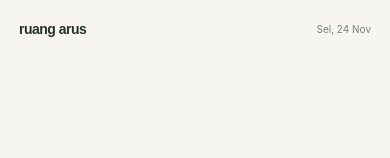
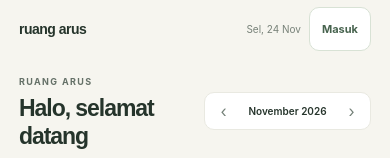
Before and after one commit to matimaneh/ruang-arus, a plain HTML site: page index.html in a window 390 px wide. Shown: the top 158 px of the page. Drawn offline with Linux system fonts and the light colour scheme.

Commit message:
Add mobile account button to header

```diff
--- a/index.html
+++ b/index.html
@@ -27,7 +27,7 @@
       </aside>
 
       <main class="main-area">
-        <header class="topbar"><div class="mobile-brand"><strong>ruang arus</strong></div><div class="topbar-context" id="top-context">Ringkasan keuangan</div><div class="topbar-right"><span class="today-label" id="today-label"></span></div></header>
+        <header class="topbar"><div class="mobile-brand"><strong>ruang arus</strong></div><div class="topbar-context" id="top-context">Ringkasan keuangan</div><div class="topbar-right"><span class="today-label" id="today-label"></span><button class="mobile-account" id="mobile-account" type="button" data-page="settings" aria-label="Masuk ke akun Ruang Arus">Masuk</button></div></header>
         <div id="page-content" class="page-content"></div>
       </main>
     </div>
```
